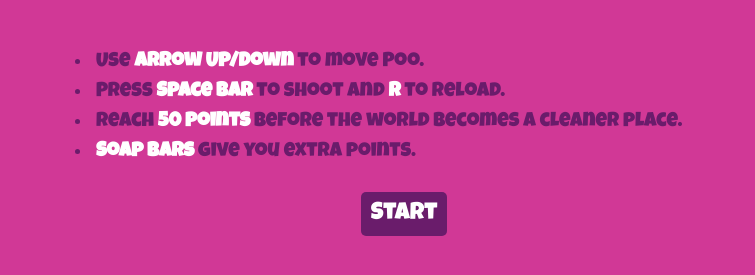
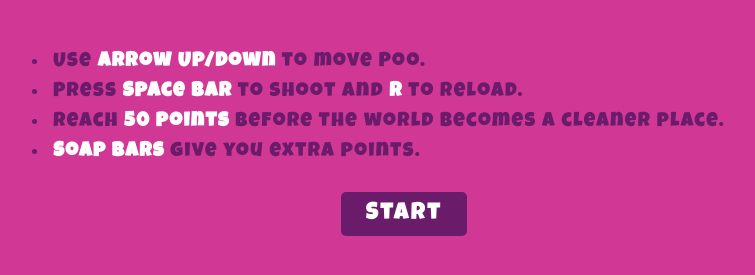
Before and after one commit to 1slander/Wild_Wild_Poo-HTMLGame, a plain HTML site: page index.html in a window 1280 px wide. Shown: the part 123-398 px from the top of the page, without its empty margins (236-991 px from the left). Drawn offline with Linux system fonts and the light colour scheme.

Commit message:
Add CSS Media Query

```diff
--- a/style.css
+++ b/style.css
@@ -16,7 +16,7 @@ header{
   margin: 40px;
   text-align: center;
   font-family: Luckiest Guy;
-  font-size: 2.5rem;
+  font-size: 1.4rem;
   color: white;
 
 }
@@ -34,6 +34,7 @@ header{
   padding: 10px;
   justify-content: center;
   align-items: center;
+  letter-spacing: 1.5px;
 
 }
 
@@ -42,7 +43,7 @@ header{
 }
 ul > li{
   padding: 5px;
-  font-size: 1.25rem;
+  font-size: 1.1rem;
   color: #6a1c6b;
 
 
@@ -69,15 +70,15 @@ margin: 15px;
 }
 
 button{
-  padding: 10px;
+  padding: 10px 25px;
   border-radius: 5px;
   font-family: Luckiest Guy;
-  font-size: 1.5rem;
+  font-size: 1.25rem;
   text-align: center;
+  letter-spacing: 2px;
   background-color: #6a1c6b;
   border: none;
   color: white;
-
 }
 
 button:hover{
@@ -88,3 +89,15 @@ button:hover{
 #restart{
   display: none;
 }
+
+@media (width>768px){
+  header{
+    font-size: 2.5rem;
+  }
+    ul>li {
+      font-size: 1.25rem;
+    }
+    button{
+      font-size:1.5rem;
+    }
+}
```
